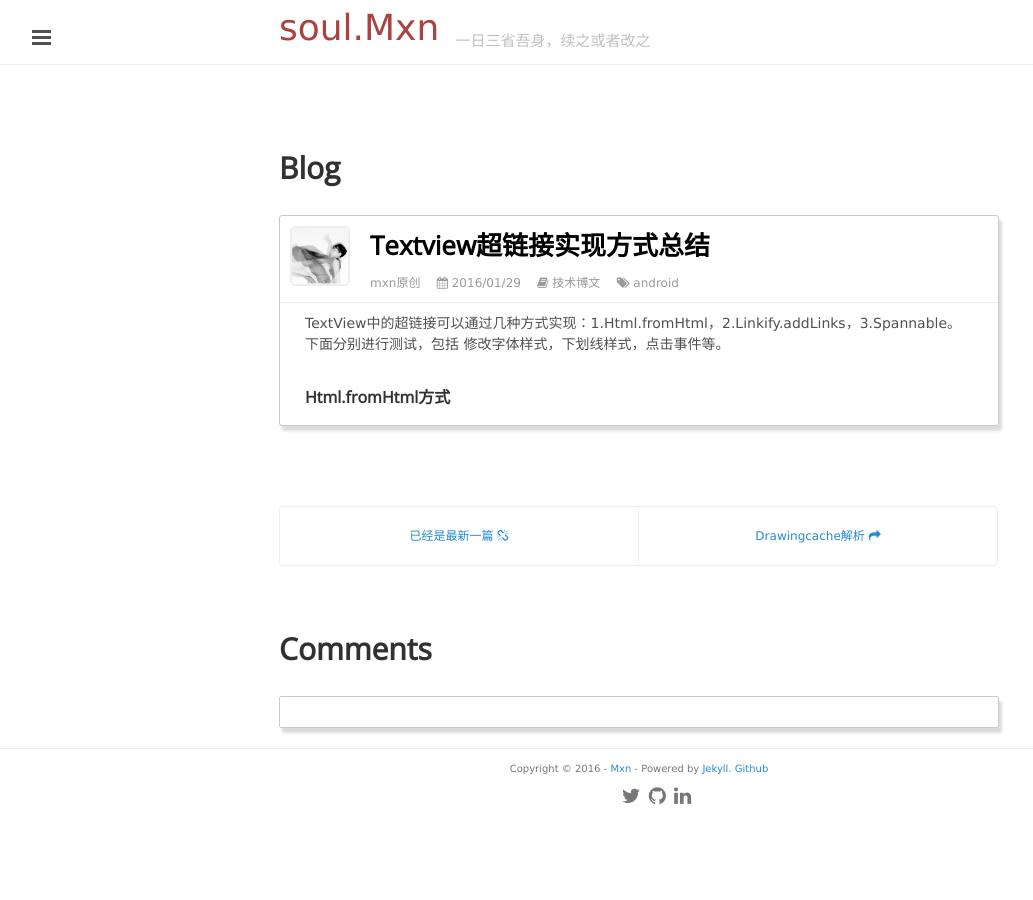
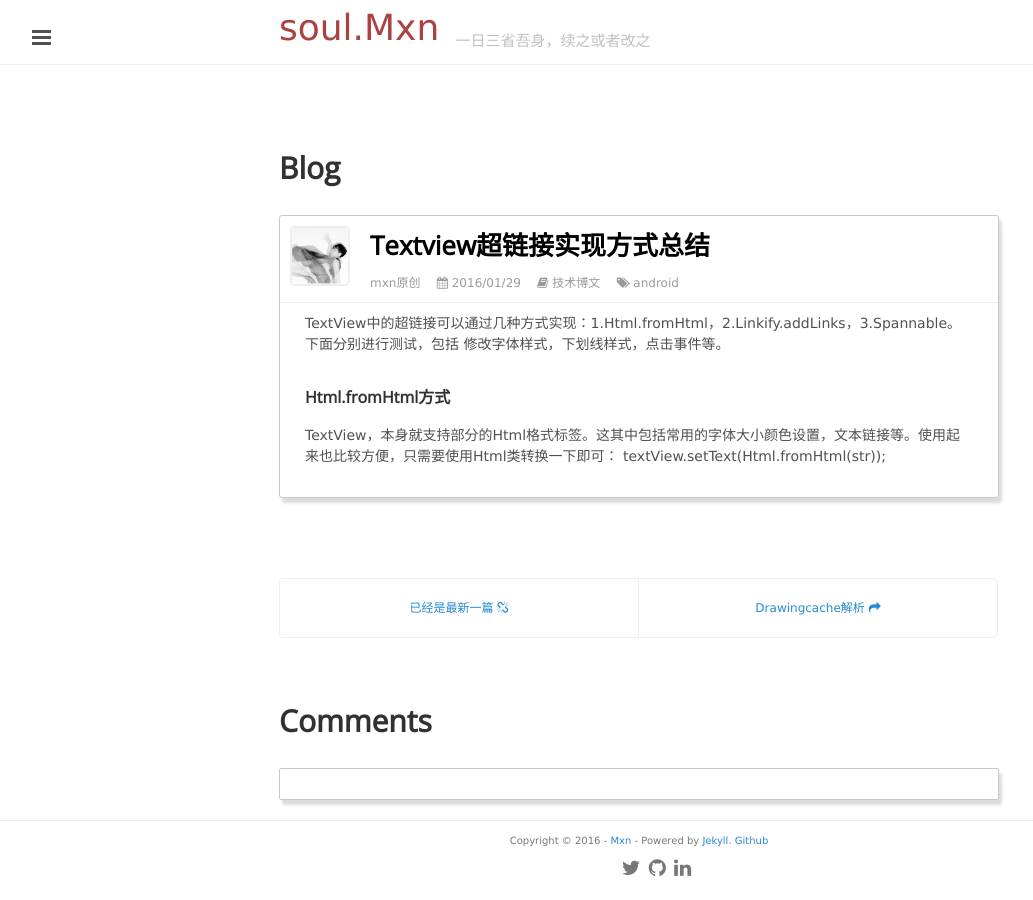
Before and after one commit to mxn21/mxn21.github.io, a Jekyll site: the page built from _posts/2016-1-29-TextView超链接实现方式总结.md, in a window 1280 px wide. Shown: the whole page, without its empty margins (1-1034 px from the left). Built offline with Jekyll 4.4.1, drawn with Linux system fonts in a browser that asks for light colours; Markdown is read by kramdown in place of the engine named in the settings; comment, search, counter and statistics services are not loaded.

Commit message:
34543534

```diff
--- a/_posts/2016-1-29-TextView超链接实现方式总结.md
+++ b/_posts/2016-1-29-TextView超链接实现方式总结.md
@@ -11,3 +11,6 @@
 
 
 ### Html.fromHtml方式
+
+TextView，本身就支持部分的Html格式标签。这其中包括常用的字体大小颜色设置，文本链接等。使用起来也比较方便，只需要使用Html类转换一下即可：
+textView.setText(Html.fromHtml(str));
```
